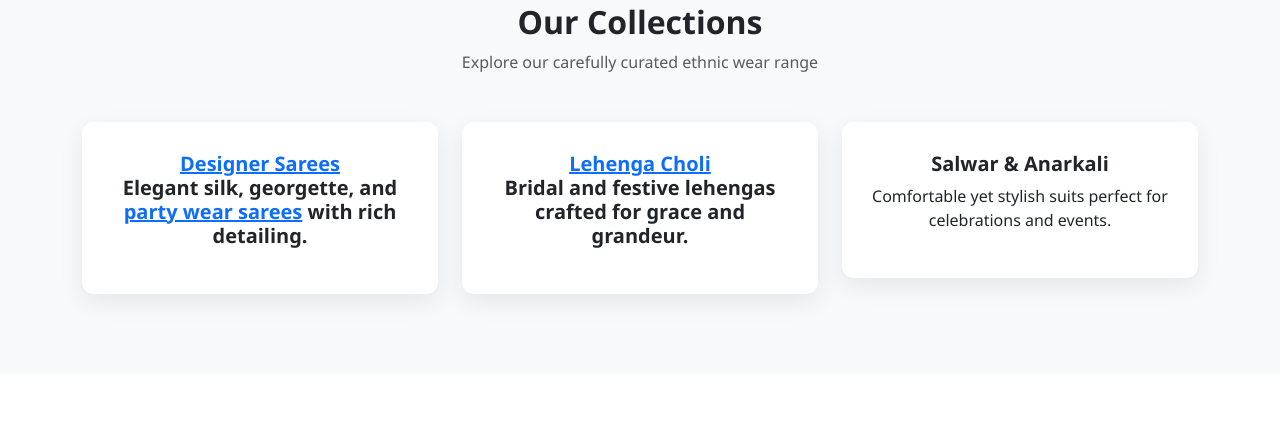
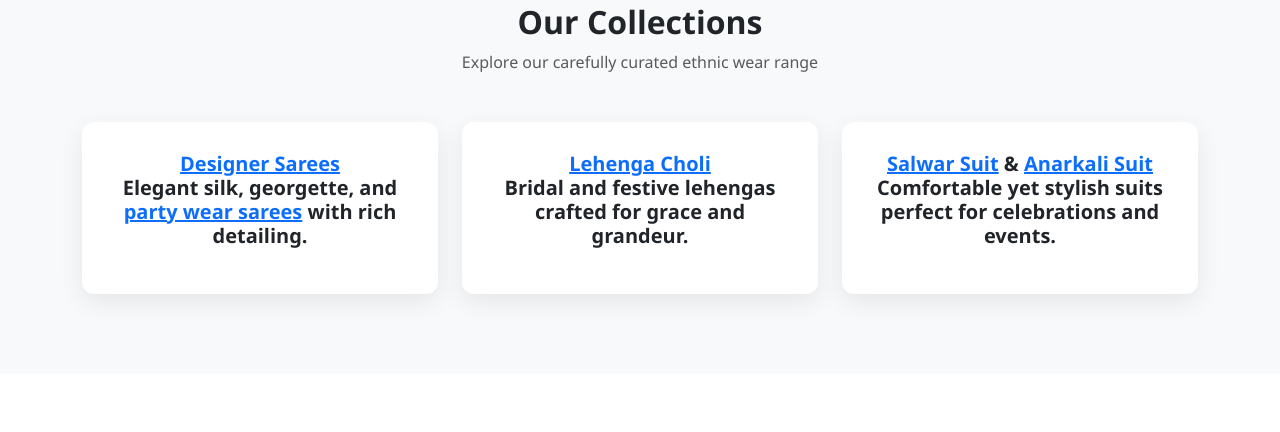
Before and after one commit to fashionwebzlink/fashionwebzlink.github.com, a plain HTML site: page index.html in a window 1280 px wide. Shown: the part 978-1410 px from the top of the page. Drawn offline with nearby package versions, Linux system fonts and the light colour scheme.

Commit message:
Update index.html

```diff
--- a/index.html
+++ b/index.html
@@ -109,7 +109,7 @@
       </div>
       <div class="col-md-4">
         <div class="icon-box text-center">
-          <h5 class="fw-bold">Salwar & Anarkali</h5>
+          <h5 class="fw-bold"><a href="https://www.fashionwebz.com/salwar-kameez">Salwar Suit</a> & <a href="https://www.fashionwebz.com/salwar-kameez/anarkali-suits">Anarkali Suit</a>
           <p>Comfortable yet stylish suits perfect for celebrations and events.</p>
         </div>
       </div>
```
